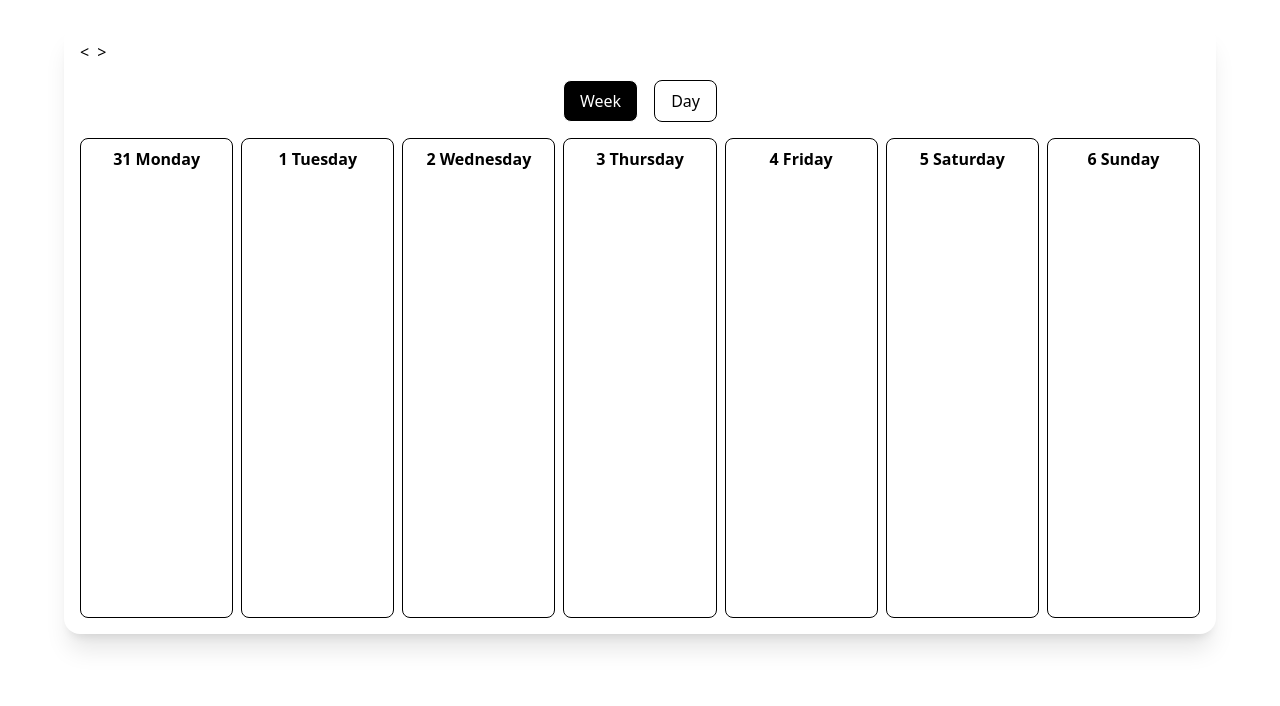
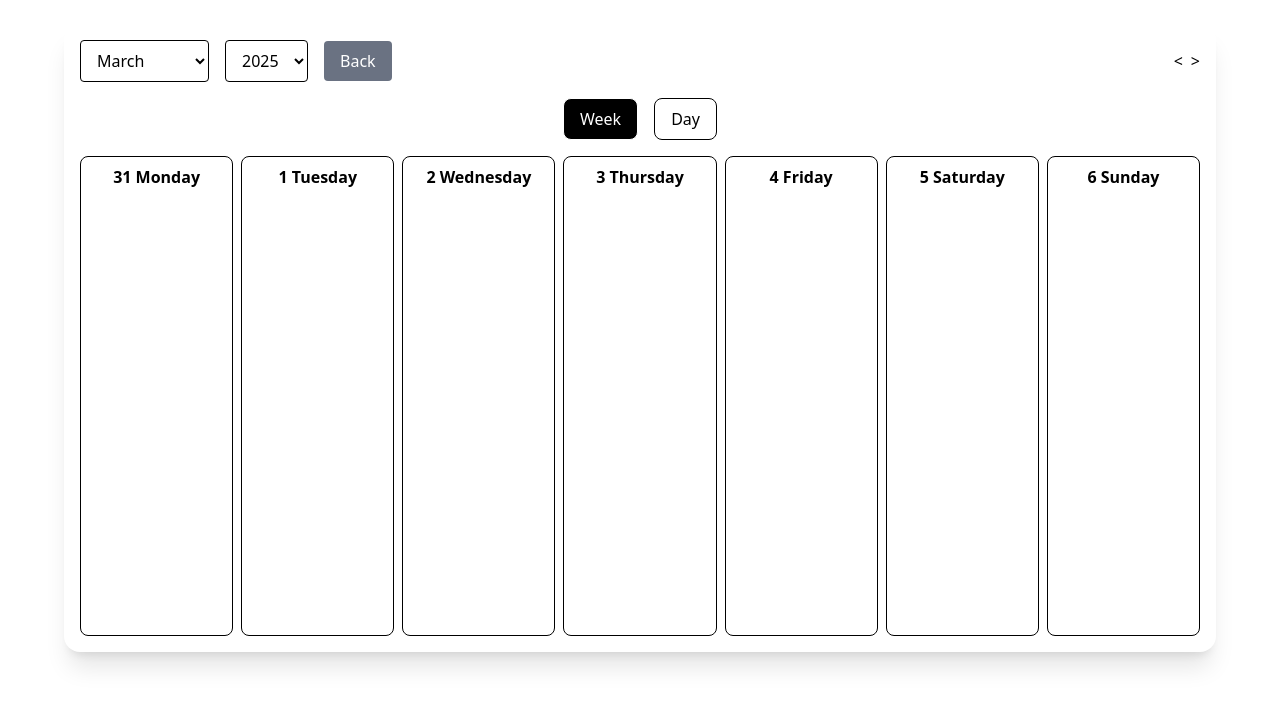
Before and after one commit to Arthur1asdf/Task-it, a React (Vite) app in the folder largeProject/frontend/: page /calender in a window 1280 px wide. Shown: the top 706 px of the page. Built offline with nearby package versions, Linux system fonts and the light colour scheme.

Commit message:
add back button in calender

```diff
--- a/largeProject/frontend/src/pages/calender.tsx
+++ b/largeProject/frontend/src/pages/calender.tsx
@@ -129,10 +129,63 @@ export default function Calendar() {
     return view === "Week" ? renderWeekView() : renderDayView();
   };
 
+  const handleMonthChange = (e: React.ChangeEvent<HTMLSelectElement>) => {
+    const newMonth = parseInt(e.target.value);
+    const newDate = new Date(date);
+    newDate.setMonth(newMonth);
+    setDate(newDate);
+    setWeekStart(new Date(newDate.getFullYear(), newMonth, 1));
+  };
+
+  const handleYearChange = (e: React.ChangeEvent<HTMLSelectElement>) => {
+    const newYear = parseInt(e.target.value);
+    const newDate = new Date(date);
+    newDate.setFullYear(newYear);
+    setDate(newDate);
+    setWeekStart(new Date(newYear, date.getMonth(), 1));
+  };
+
+  const renderMonthYearDropdowns = () => {
+    const months = [
+      "January", "February", "March", "April", "May", "June", "July", "August", "September", "October", "November", "December"
+    ];
+
+    const years = Array.from({ length: 10 }, (_, i) => date.getFullYear() - 5 + i); // 10 years range centered on the current year
+
+    return (
+      <div className="flex gap-4 items-center">
+        <select value={date.getMonth()} onChange={handleMonthChange} className="border rounded px-3 py-2">
+          {months.map((month, index) => (
+            <option key={index} value={index}>{month}</option>
+          ))}
+        </select>
+        <select value={date.getFullYear()} onChange={handleYearChange} className="border rounded px-3 py-2">
+          {years.map((year) => (
+            <option key={year} value={year}>{year}</option>
+          ))}
+        </select>
+        <button
+          onClick={handleBack}
+          className="bg-gray-500 text-white px-4 py-2 rounded hover:bg-gray-600"
+        >
+          Back
+        </button>
+      </div>
+    );
+  };
+
+  const handleBack = (): void => {
+    if (view === "Day") {
+      setView("Week");
+    }
+    // You can add more conditions if needed for other views.
+  };
+
   return (
     <div className="flex flex-col items-center gap-4 p-6">
       <div className="w-full max-w-6xl bg-white shadow-xl rounded-2xl p-4">
         <div className="flex justify-between items-center mb-4">
+          {renderMonthYearDropdowns()}
           <div className="flex gap-2">
             <button onClick={handlePrev}>{"<"}</button>
             <button onClick={handleNext}>{">"}</button>
```
